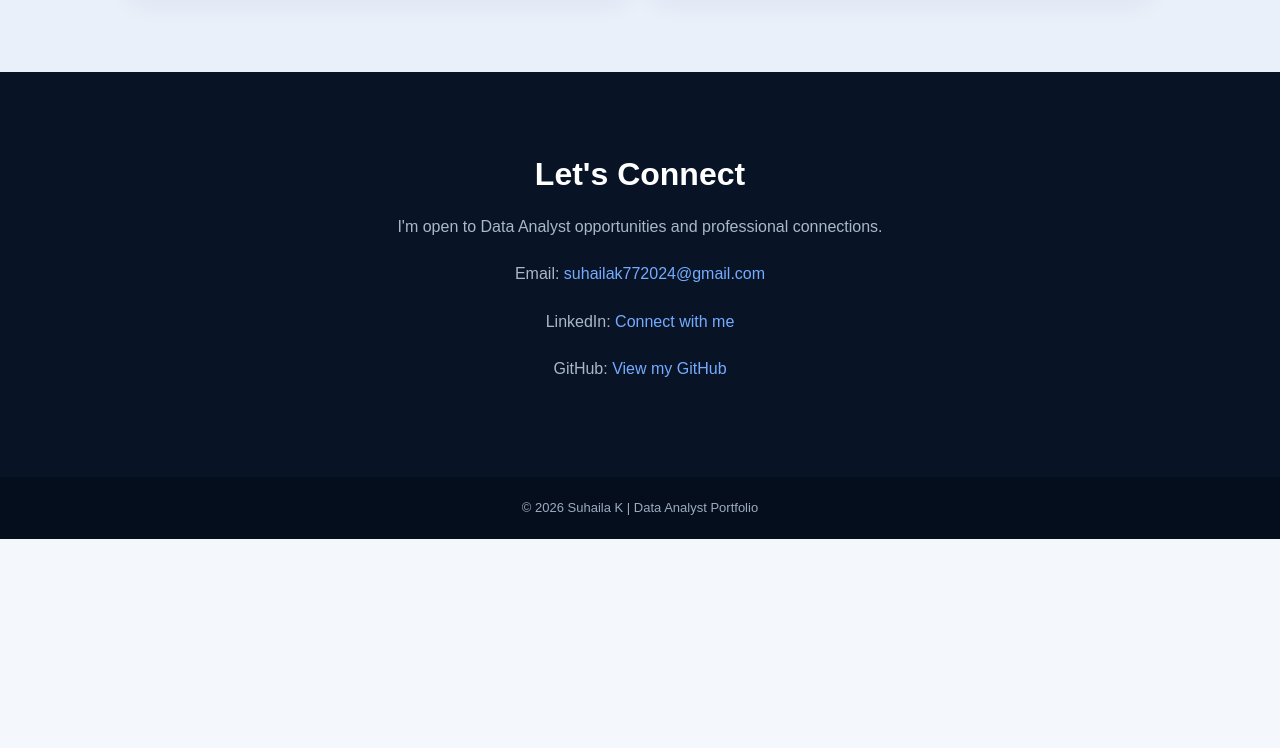
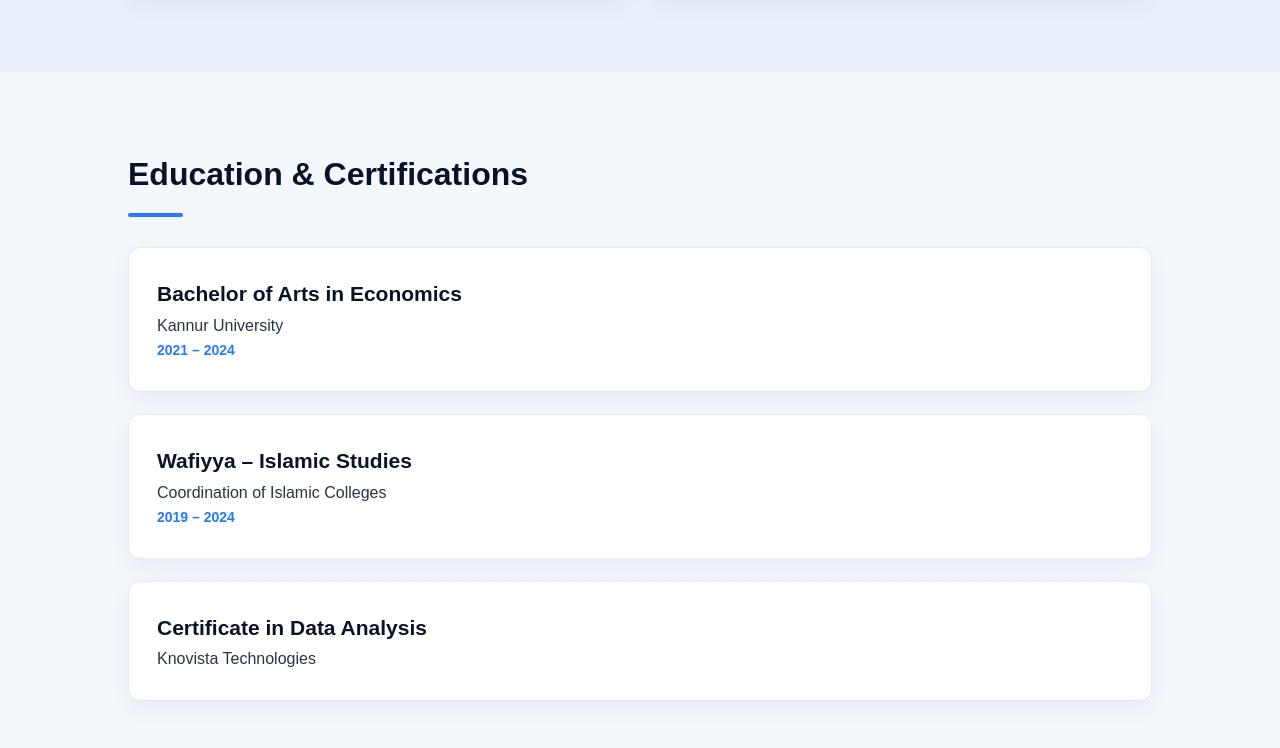
Before and after one commit to suhailak786/suhailak786.github.io, a plain HTML site: page index.html in a window 1280 px wide. Shown: the part 2552-3300 px from the top of the page. Before the commit the page ends 3091 px from the top, so only its background shows below. Drawn offline with Linux system fonts and the light colour scheme.

Commit message:
Update index.html

```diff
--- a/index.html
+++ b/index.html
@@ -345,7 +345,27 @@ footer {
 </div>
 
 </section>
+<section id="education">
+  <h2 class="section-title">Education & Certifications</h2>
+  <div class="section-line"></div>
 
+  <div class="experience-card">
+    <h3>Bachelor of Arts in Economics</h3>
+    <p>Kannur University</p>
+    <p class="date">2021 – 2024</p>
+  </div>
+
+  <div class="experience-card">
+    <h3>Wafiyya – Islamic Studies</h3>
+    <p>Coordination of Islamic Colleges</p>
+    <p class="date">2019 – 2024</p>
+  </div>
+
+  <div class="experience-card">
+    <h3>Certificate in Data Analysis</h3>
+    <p>Knovista Technologies</p>
+  </div>
+</section>
 <section id="contact" class="contact-section">
   <h2 class="section-title">Let's Connect</h2>
   <p>I'm open to Data Analyst opportunities and professional connections.</p>
```
